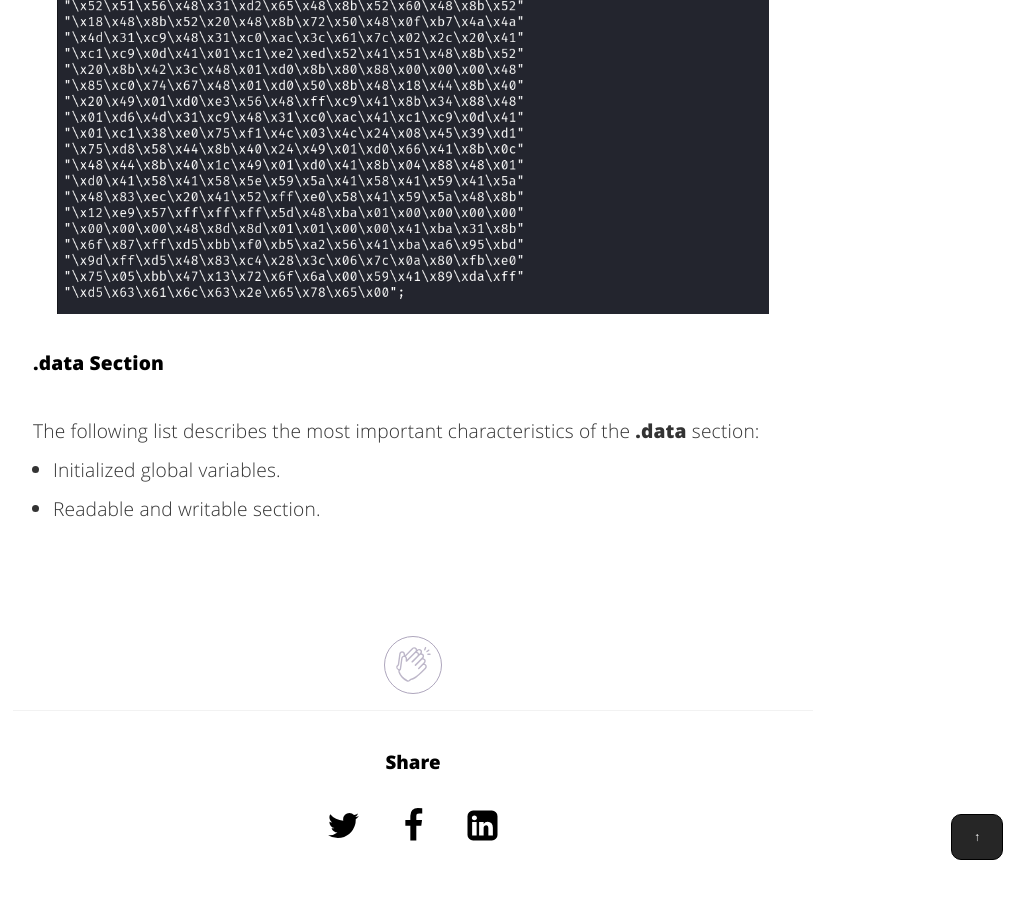
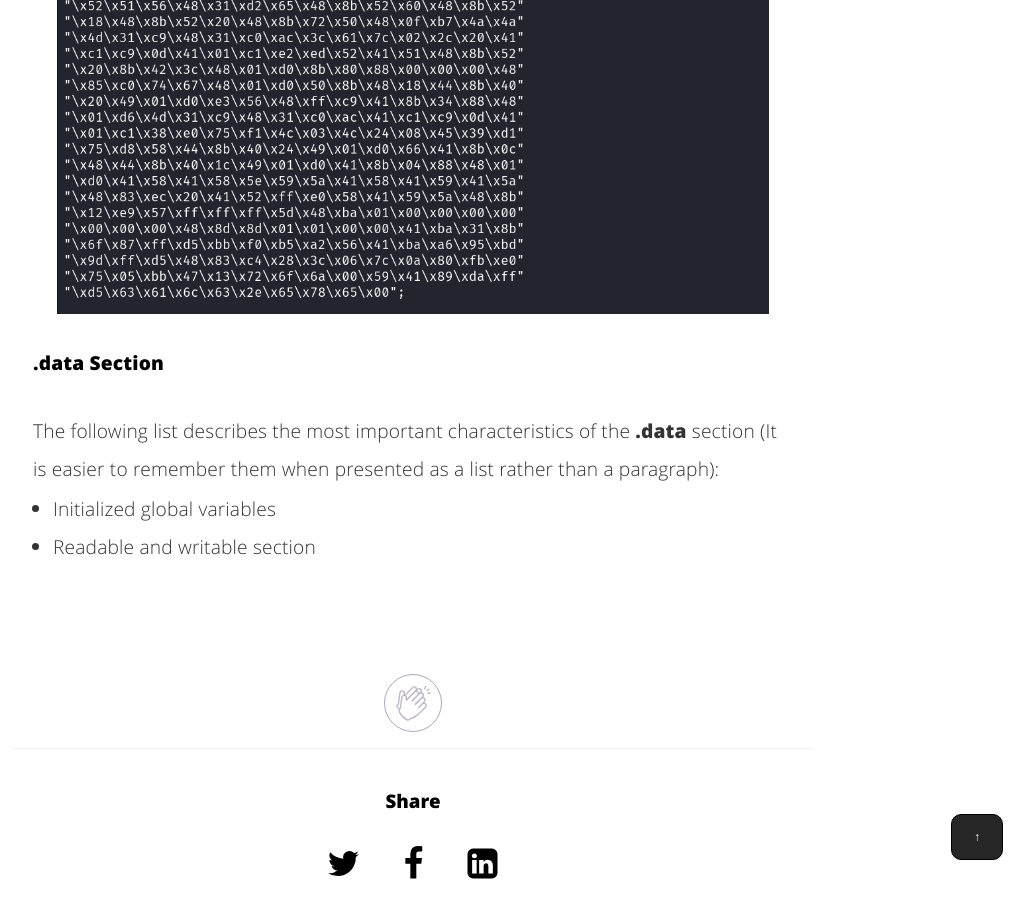
Before and after one commit to nickvourd/nickvourd.github.io, a Jekyll site: the page built from _posts/2024-04-21-the-anatomy-of-pe.md, in a window 1280 px wide and 900 px high, scrolled down 6197 px. Shown: the whole window, without its empty margins (227-1261 px from the left). Built offline with Jekyll 4.4.1, drawn with Linux system fonts in a browser that asks for light colours; before the commit the page ends 7059 px from its top, so only the background shows below that.

Commit message:
The Anatomy of PE

```diff
--- a/_posts/2024-04-21-the-anatomy-of-pe.md
+++ b/_posts/2024-04-21-the-anatomy-of-pe.md
@@ -196,11 +196,11 @@ msfvenom -p windows/x64/exec CMD=calc.exe -f c
 
 <h4>.data Section</h4>
 
-<p>The following list describes the most important characteristics of the <b>.data</b> section:
+<p>The following list describes the most important characteristics of the <b>.data</b> section (It is easier to remember them when presented as a list rather than a paragraph):
 
 <ul>
-  <li>Initialized global variables.</li>
-  <li>Readable and writable section.</li>
+  <li>Initialized global variables</li>
+  <li>Readable and writable section</li>
 </ul>
 </p>
 
```
